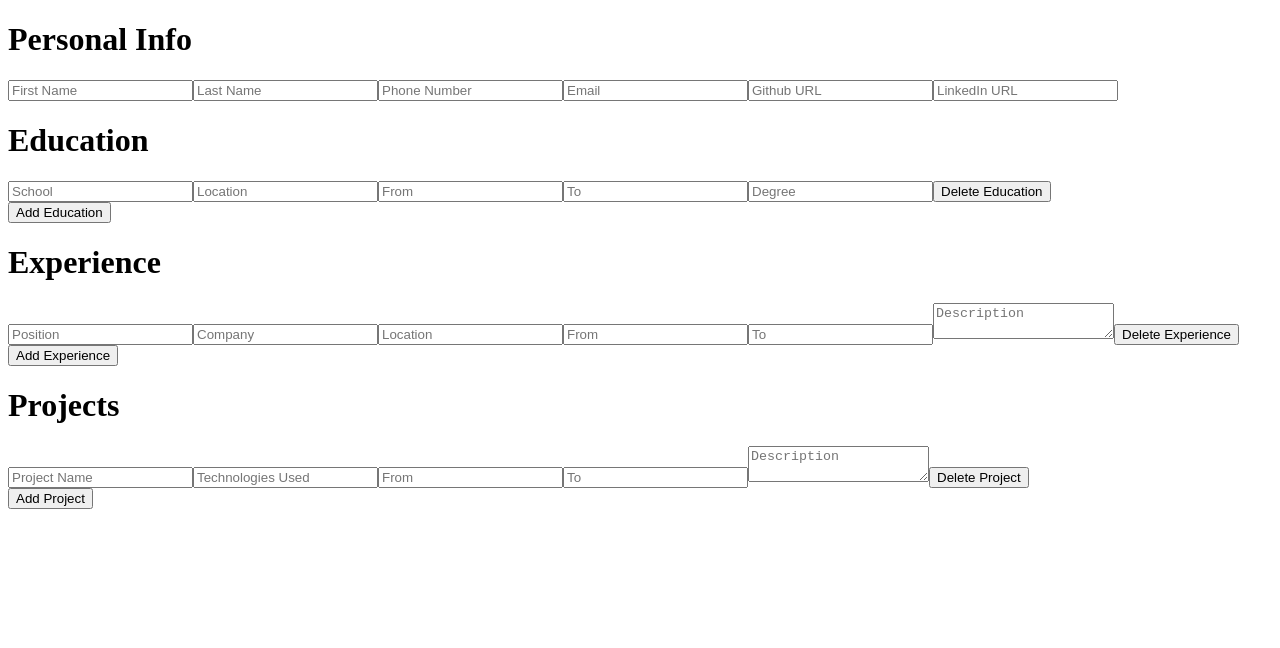
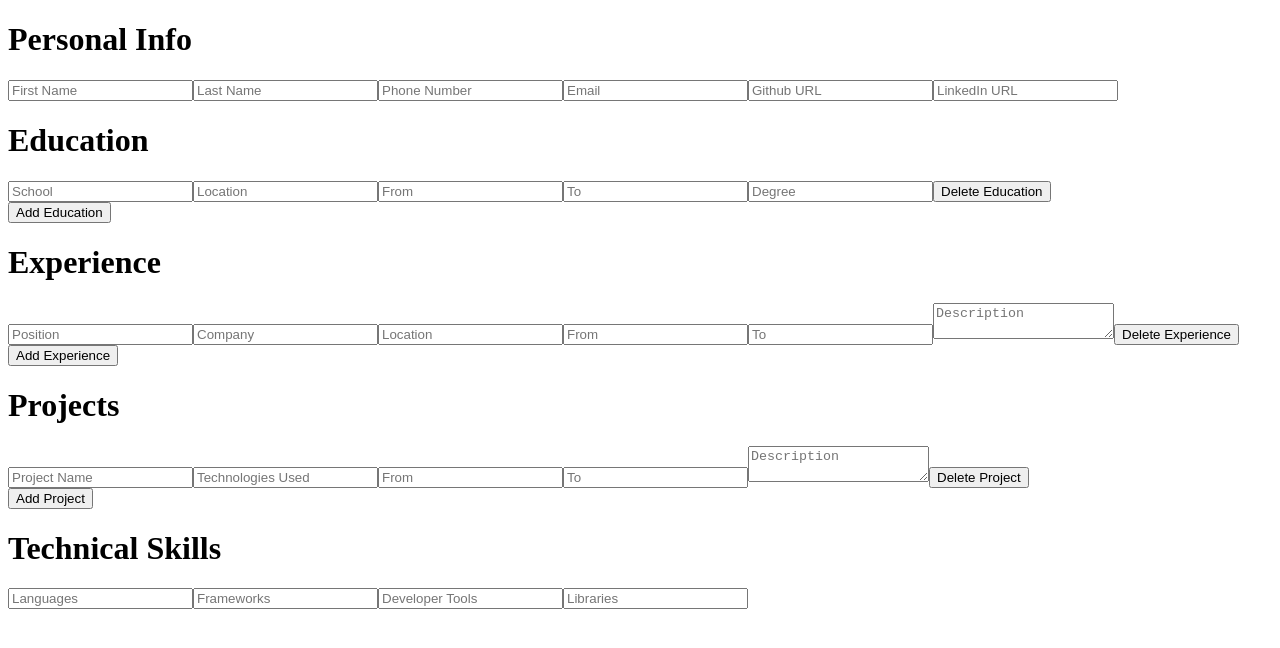
Before and after one commit to tammy-si/odin-cv-generator, a React (Create React App) app: page / in a window 1280 px wide. Shown: the top 648 px of the page. Built offline with nearby package versions, Linux system fonts and the light colour scheme.

Commit message:
Added a technical skills section

```diff
--- a/src/App.js
+++ b/src/App.js
@@ -3,6 +3,7 @@ import General from "./components/general";
 import Experience from "./components/experience";
 import Education from "./components/education";
 import Project from "./components/projects";
+import Technical from "./components/technical";
 
 import uniqid from "uniqid";
 
@@ -41,7 +42,13 @@ class App extends Component {
         from: "",
         to: "",
         description: ""
-      }]
+      }],
+      technicalSkills: {
+        languages: "",
+        frameworks: "",
+        developerTools: "",
+        libraries: ""
+      }
   }
   }
 
@@ -175,7 +182,16 @@ class App extends Component {
     })
   }
 
-
+  /* for the technical skills area */
+  handleTechnicalSkillsInput = (e) => {
+    const value = e.target.value;
+    this.setState({
+      technicalSkills: {
+        ...this.state.technicalSkills,
+        [e.target.name]: value
+        }
+      });
+  }
   render() {
     const handleInput = this.handleInput;
     const handleAddExperience = this.handleAddExperience;
@@ -193,12 +209,15 @@ class App extends Component {
     const handleProjectInput = this.handleProjectInput;
     const handleProjectDelete = this.handleProjectDelete;
 
+    /* for technical skills */
+    const handleTechnicalSkillsInput = this.handleTechnicalSkillsInput;
     return <div>
       <div className='create-cv'>
         <General handleInput = { handleInput }/>
         <Education educationList = {educationList} handleAddEducation = { handleAddEducation} handleEducationInput = { handleEducationInput } handleEducationDelete= { handleEducationDelete }/>
         <Experience experienceList = {experienceList} handleAddExperience = { handleAddExperience } handleExperienceInput= {handleExperienceInput} handleExperienceDelete={handleExperienceDelete}/>
         <Project projectList = {projectList} handleAddProject = { handleAddProject } handleProjectInput= {handleProjectInput} handleProjectDelete={handleProjectDelete}/>
+        <Technical handleTechnicalSkillsInput = { handleTechnicalSkillsInput }/>
       </div>
       <div className='preview'>
 
--- a/src/components/general.js
+++ b/src/components/general.js
@@ -1,4 +1,4 @@
-import React, { Component } from "react";
+import React from "react";
 
 const General = (props) => {
     const { handleInput } = props;
--- a/src/components/projects.js
+++ b/src/components/projects.js
@@ -2,7 +2,6 @@ import React from "react";
 
 const Project = (props) => {
     const {projectList, handleAddProject, handleProjectInput, handleProjectDelete} = props;
-    console.log(projectList)
     return (
         <div className="Education">
             <h1>Projects</h1>
--- /dev/null
+++ b/src/components/technical.js
@@ -0,0 +1,16 @@
+import React from "react";
+
+const Technical = (props) => {
+    const { handleTechnicalSkillsInput } = props;
+    return (
+        <div className='technical-skills'>
+            <h1>Technical Skills</h1>
+            <input type='text' name="languages" placeholder="Languages" onChange={handleTechnicalSkillsInput}></input>
+            <input type='text' name="frameworks" placeholder="Frameworks" onChange={handleTechnicalSkillsInput}></input>
+            <input type='text' name="developerTools" placeholder="Developer Tools" onChange={handleTechnicalSkillsInput}></input>
+            <input type='text' name="libraries" placeholder="Libraries" onChange={handleTechnicalSkillsInput}></input>
+        </div>
+    )
+}
+
+export default Technical
```
